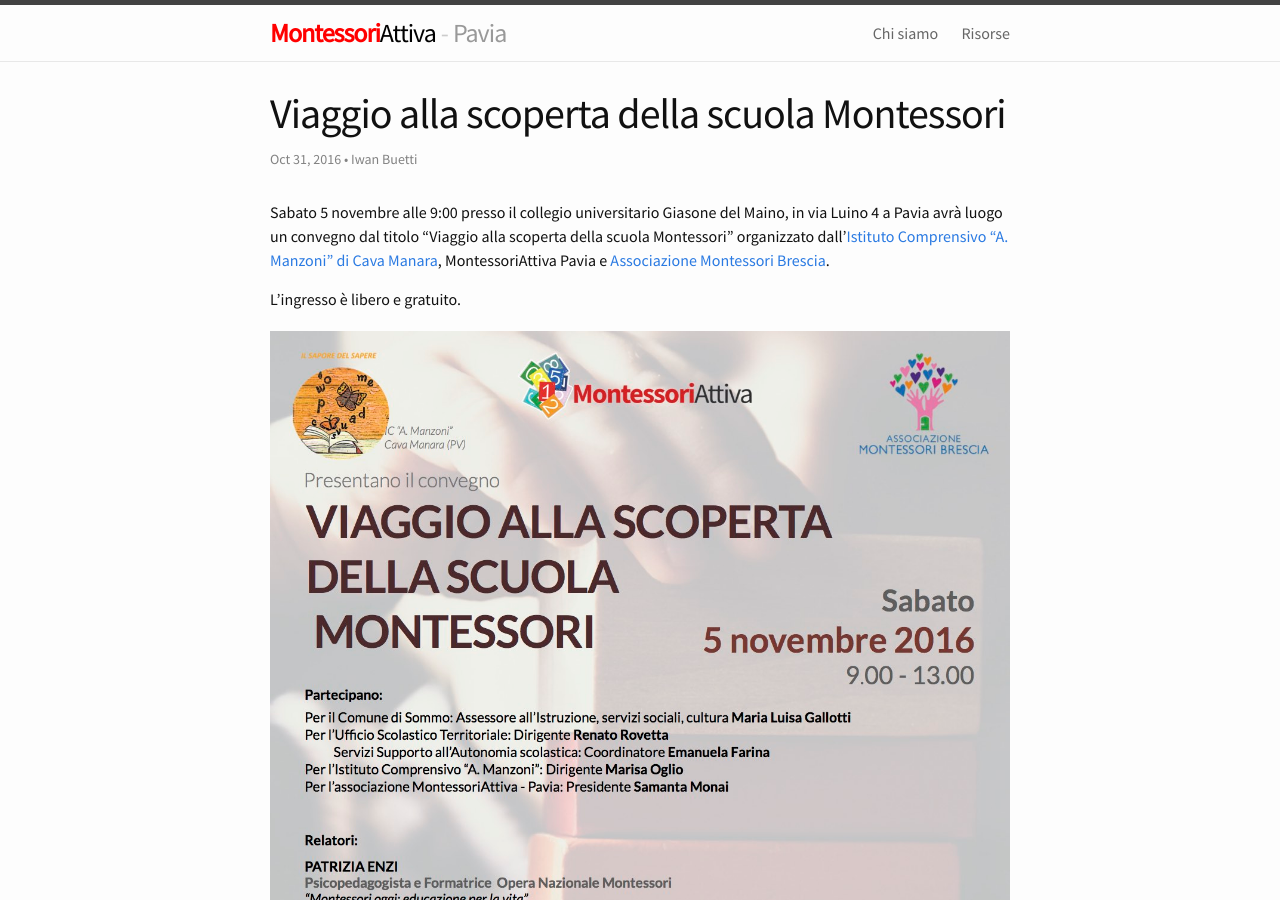
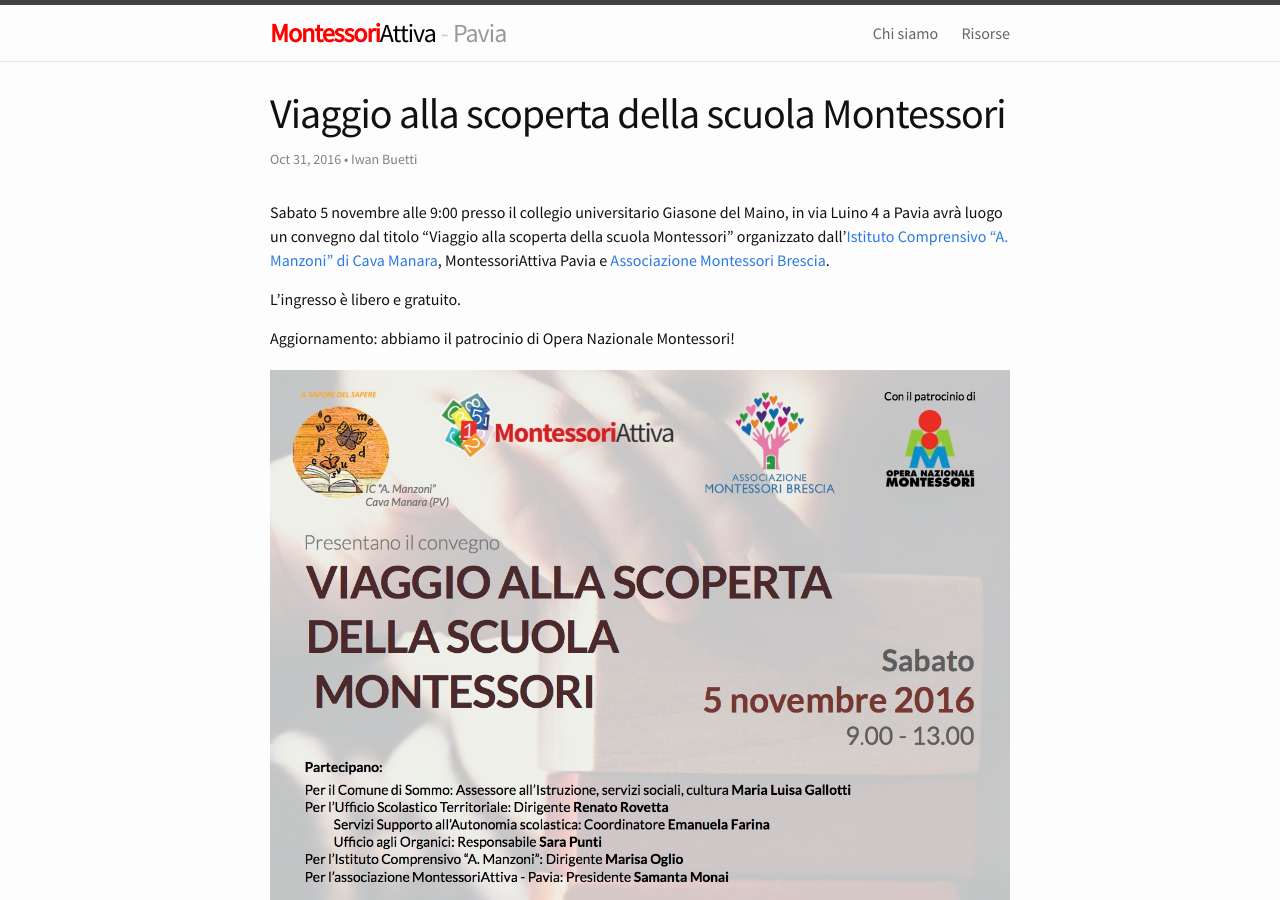
Before and after one commit to montessori-attiva-pavia/montessori-attiva-pavia.github.io, a Jekyll site: the page built from _posts/2016-10-31-viaggio-scoperta-scuola.markdown, in a window 1280 px wide and 900 px high. Built offline with Jekyll 4.4.1, drawn with Linux system fonts in a browser that asks for light colours.

Commit message:
aggiornamento locandina evento 5 nov, ora con patrocinio onm

```diff
--- a/_posts/2016-10-31-viaggio-scoperta-scuola.markdown
+++ b/_posts/2016-10-31-viaggio-scoperta-scuola.markdown
@@ -10,6 +10,8 @@
 
 L'ingresso è libero e gratuito.
 
+Aggiornamento: abbiamo il patrocinio di Opera Nazionale Montessori!
+
 
 {% include image.html img="/assets/img/2016-10-31/locandina_2016_11_05.jpg" title="locandina" caption="Locandina dell'evento" url="/assets/img/2016-10-31/locandina_2016_11_05.pdf" %}
 
```
Also changed, not shown: assets/img/2016-10-31/locandina_2016_11_05.jpg, 1 other file.
